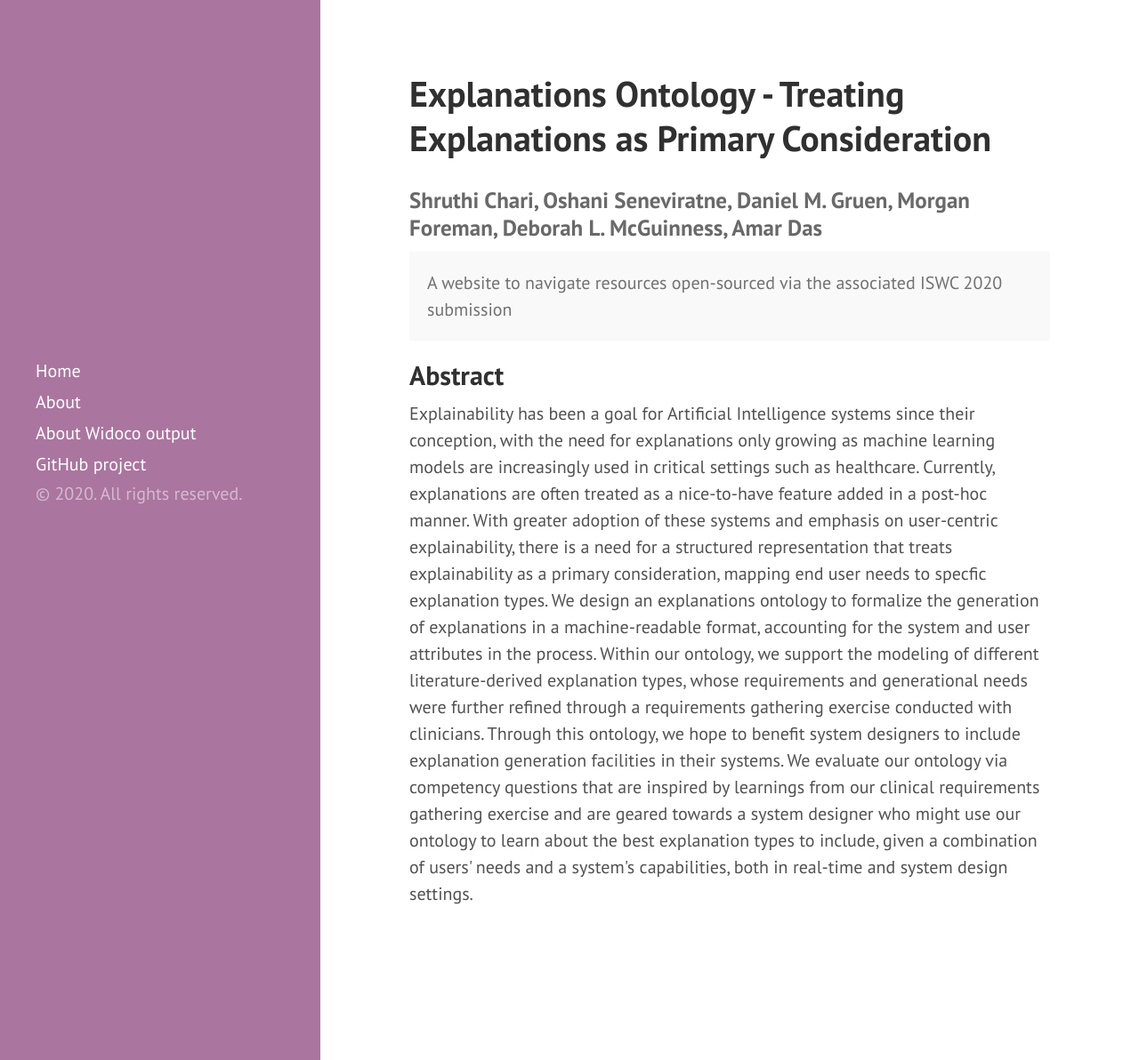
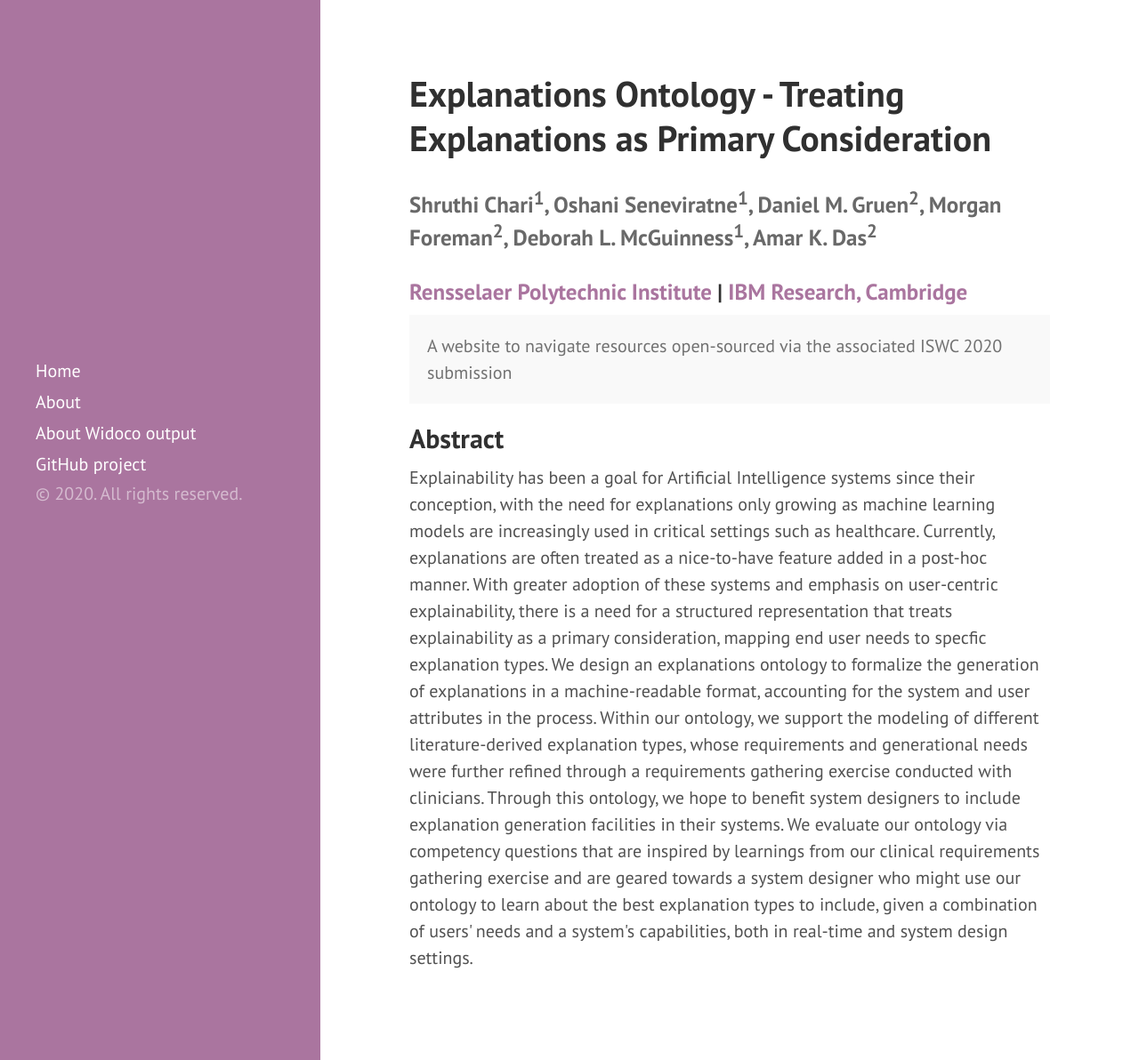
Before and after one commit to tetherless-world/explanation-ontology, a Jekyll site: the page built from index.html, in a window 1280 px wide and 1192 px high. Shown: the whole window at 89% size. Built offline with Jekyll 4.4.1, drawn with Linux system fonts in a browser that asks for light colours; Markdown is read by kramdown in place of the engine named in the settings; the list of posts is cut into pages by our own code.

Commit message:
Update index.html

```diff
--- a/index.html
+++ b/index.html
@@ -4,7 +4,8 @@ title: Explanations Ontology - Treating Explanations as Primary Consideration
 ---
 
 <h1 class="page-title">Explanations Ontology - Treating Explanations as Primary Consideration</h1>
-<h3 style="color:dimgrey;">Shruthi Chari, Oshani Seneviratne, Daniel M. Gruen, Morgan Foreman, Deborah L. McGuinness, Amar Das</h3>
+<h3 style="color:dimgrey;">Shruthi Chari<sup>1</sup>, Oshani Seneviratne<sup>1</sup>, Daniel M. Gruen<sup>2</sup>, Morgan Foreman<sup>2</sup>, Deborah L. McGuinness<sup>1</sup>, Amar K. Das<sup>2</sup></h3>
+<h3><a href="https://www.rpi.edu/">Rensselaer Polytechnic Institute</a> | <a href="https://www.research.ibm.com/labs/cambridge/">IBM Research, Cambridge</a></h3>
 <p class="message">A website to navigate resources open-sourced via the associated ISWC 2020 submission</p>
 <article class="mb-5" id="abstract">
 <content>
```
